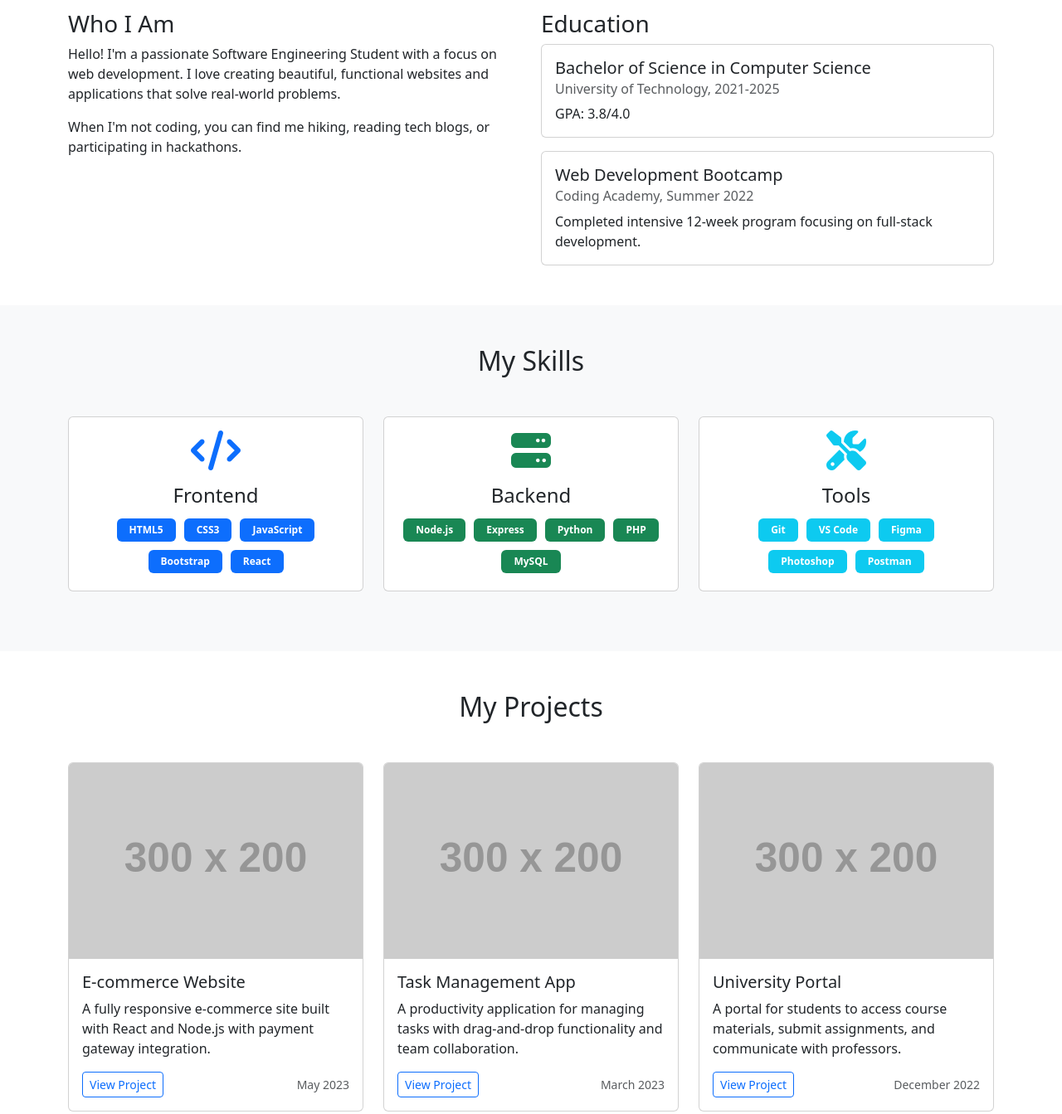
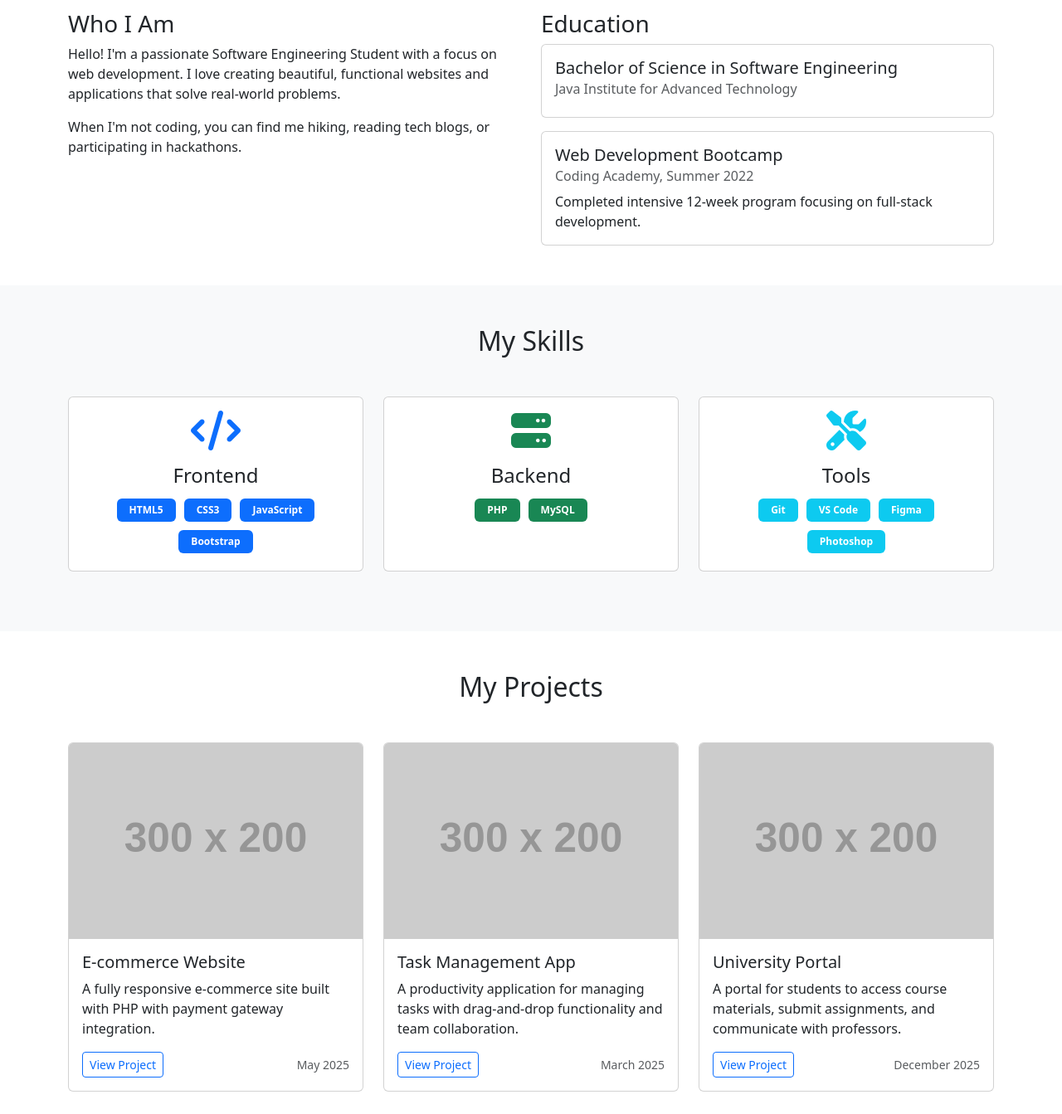
Before and after one commit to WimukthiYS/test_for_jiat_stu, a plain HTML site: page index.html in a window 1280 px wide. Shown: the part 780-2123 px from the top of the page at 83% size. Drawn offline with nearby package versions, Linux system fonts and the light colour scheme; placeholder pictures from the web are drawn by us.

Commit message:
Update index.html

```diff
--- a/index.html
+++ b/index.html
@@ -92,9 +92,9 @@
                     <h3>Education</h3>
                     <div class="card mb-3">
                         <div class="card-body">
-                            <h5 class="card-title">Bachelor of Science in Computer Science</h5>
-                            <h6 class="card-subtitle mb-2 text-muted">University of Technology, 2021-2025</h6>
-                            <p class="card-text">GPA: 3.8/4.0</p>
+                            <h5 class="card-title">Bachelor of Science in Software Engineering</h5>
+                            <h6 class="card-subtitle mb-2 text-muted">Java Institute for Advanced Technology</h6>
+
                         </div>
                     </div>
                     <div class="card">
@@ -124,7 +124,6 @@
                                 <span class="badge bg-primary skill-badge">CSS3</span>
                                 <span class="badge bg-primary skill-badge">JavaScript</span>
                                 <span class="badge bg-primary skill-badge">Bootstrap</span>
-                                <span class="badge bg-primary skill-badge">React</span>
                             </div>
                         </div>
                     </div>
@@ -135,9 +134,6 @@
                             <i class="fas fa-server fa-3x mb-3 text-success"></i>
                             <h4>Backend</h4>
                             <div class="d-flex flex-wrap justify-content-center">
-                                <span class="badge bg-success skill-badge">Node.js</span>
-                                <span class="badge bg-success skill-badge">Express</span>
-                                <span class="badge bg-success skill-badge">Python</span>
                                 <span class="badge bg-success skill-badge">PHP</span>
                                 <span class="badge bg-success skill-badge">MySQL</span>
                             </div>
@@ -154,7 +150,6 @@
                                 <span class="badge bg-info skill-badge">VS Code</span>
                                 <span class="badge bg-info skill-badge">Figma</span>
                                 <span class="badge bg-info skill-badge">Photoshop</span>
-                                <span class="badge bg-info skill-badge">Postman</span>
                             </div>
                         </div>
                     </div>
@@ -173,10 +168,10 @@
                         <img src="https://via.placeholder.com/300x200" class="card-img-top" alt="Project 1">
                         <div class="card-body">
                             <h5 class="card-title">E-commerce Website</h5>
-                            <p class="card-text">A fully responsive e-commerce site built with React and Node.js with payment gateway integration.</p>
+                            <p class="card-text">A fully responsive e-commerce site built with PHP with payment gateway integration.</p>
                             <div class="d-flex justify-content-between align-items-center">
                                 <a href="#" class="btn btn-sm btn-outline-primary">View Project</a>
-                                <small class="text-muted">May 2023</small>
+                                <small class="text-muted">May 2025</small>
                             </div>
                         </div>
                     </div>
@@ -189,7 +184,7 @@
                             <p class="card-text">A productivity application for managing tasks with drag-and-drop functionality and team collaboration.</p>
                             <div class="d-flex justify-content-between align-items-center">
                                 <a href="#" class="btn btn-sm btn-outline-primary">View Project</a>
-                                <small class="text-muted">March 2023</small>
+                                <small class="text-muted">March 2025</small>
                             </div>
                         </div>
                     </div>
@@ -202,7 +197,7 @@
                             <p class="card-text">A portal for students to access course materials, submit assignments, and communicate with professors.</p>
                             <div class="d-flex justify-content-between align-items-center">
                                 <a href="#" class="btn btn-sm btn-outline-primary">View Project</a>
-                                <small class="text-muted">December 2022</small>
+                                <small class="text-muted">December 2025</small>
                             </div>
                         </div>
                     </div>
```
